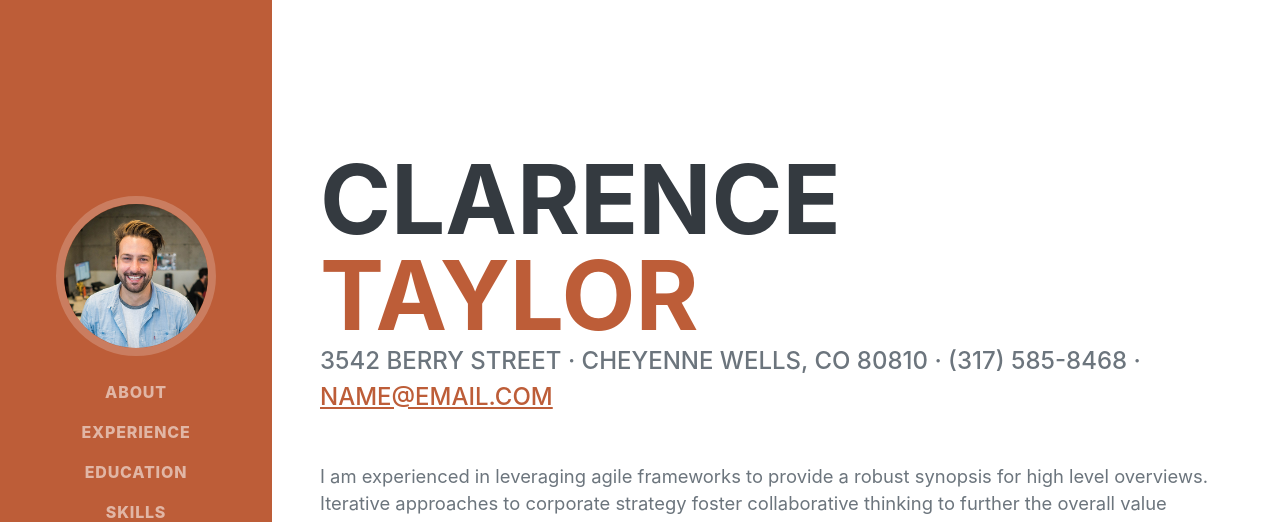
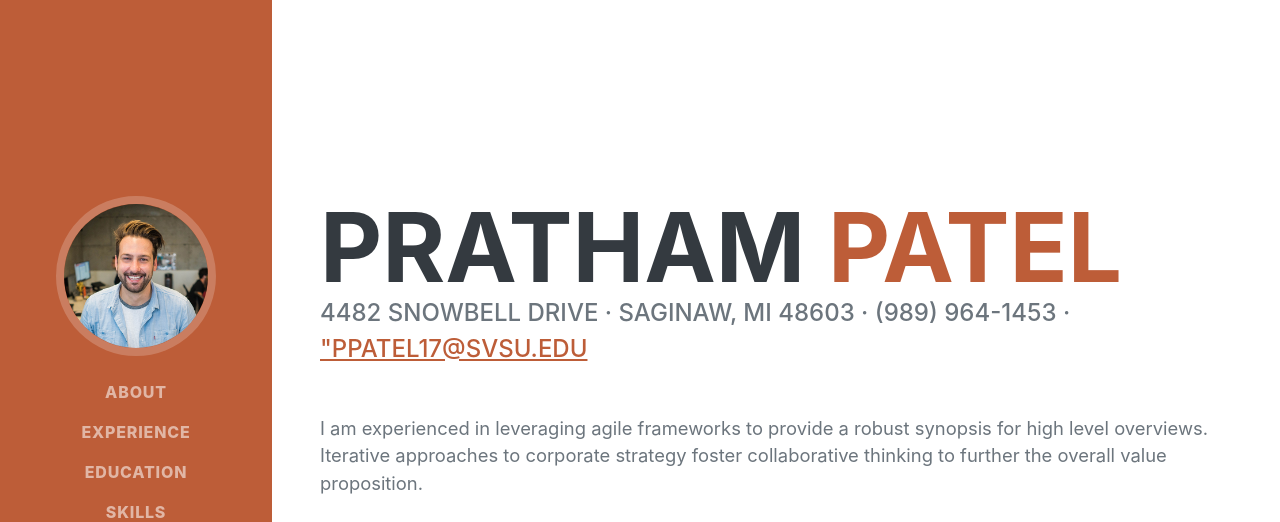
Before and after one commit to pratham-patell/pratham-patell, a plain HTML site: page resume/index.html in a window 1280 px wide. Shown: the top 522 px of the page. Drawn offline with nearby package versions, Linux system fonts and the light colour scheme; a web font is replaced by a local one.

Commit message:
Update index.html

```diff
--- a/resume/index.html
+++ b/resume/index.html
@@ -19,7 +19,7 @@
         <!-- Navigation-->
         <nav class="navbar navbar-expand-lg navbar-dark bg-primary fixed-top" id="sideNav">
             <a class="navbar-brand js-scroll-trigger" href="#page-top">
-                <span class="d-block d-lg-none">Clarence Taylor</span>
+                <span class="d-block d-lg-none">Pratham Patel</span>
                 <span class="d-none d-lg-block"><img class="img-fluid img-profile rounded-circle mx-auto mb-2" src="assets/img/profile.jpg" alt="..." /></span>
             </a>
             <button class="navbar-toggler" type="button" data-bs-toggle="collapse" data-bs-target="#navbarResponsive" aria-controls="navbarResponsive" aria-expanded="false" aria-label="Toggle navigation"><span class="navbar-toggler-icon"></span></button>
@@ -40,12 +40,12 @@
             <section class="resume-section" id="about">
                 <div class="resume-section-content">
                     <h1 class="mb-0">
-                        Clarence
-                        <span class="text-primary">Taylor</span>
+                        Pratham
+                        <span class="text-primary">Patel</span>
                     </h1>
                     <div class="subheading mb-5">
-                        3542 Berry Street · Cheyenne Wells, CO 80810 · (317) 585-8468 ·
-                        <a href="mailto:name@email.com">name@email.com</a>
+                        4482 Snowbell Drive · Saginaw, MI 48603 · (989) 964-1453 ·
+                        <a href="ppatel17@svsu.edu">"ppatel17@svsu.edu</a>
                     </div>
                     <p class="lead mb-5">I am experienced in leveraging agile frameworks to provide a robust synopsis for high level overviews. Iterative approaches to corporate strategy foster collaborative thinking to further the overall value proposition.</p>
                     <div class="social-icons">
```
